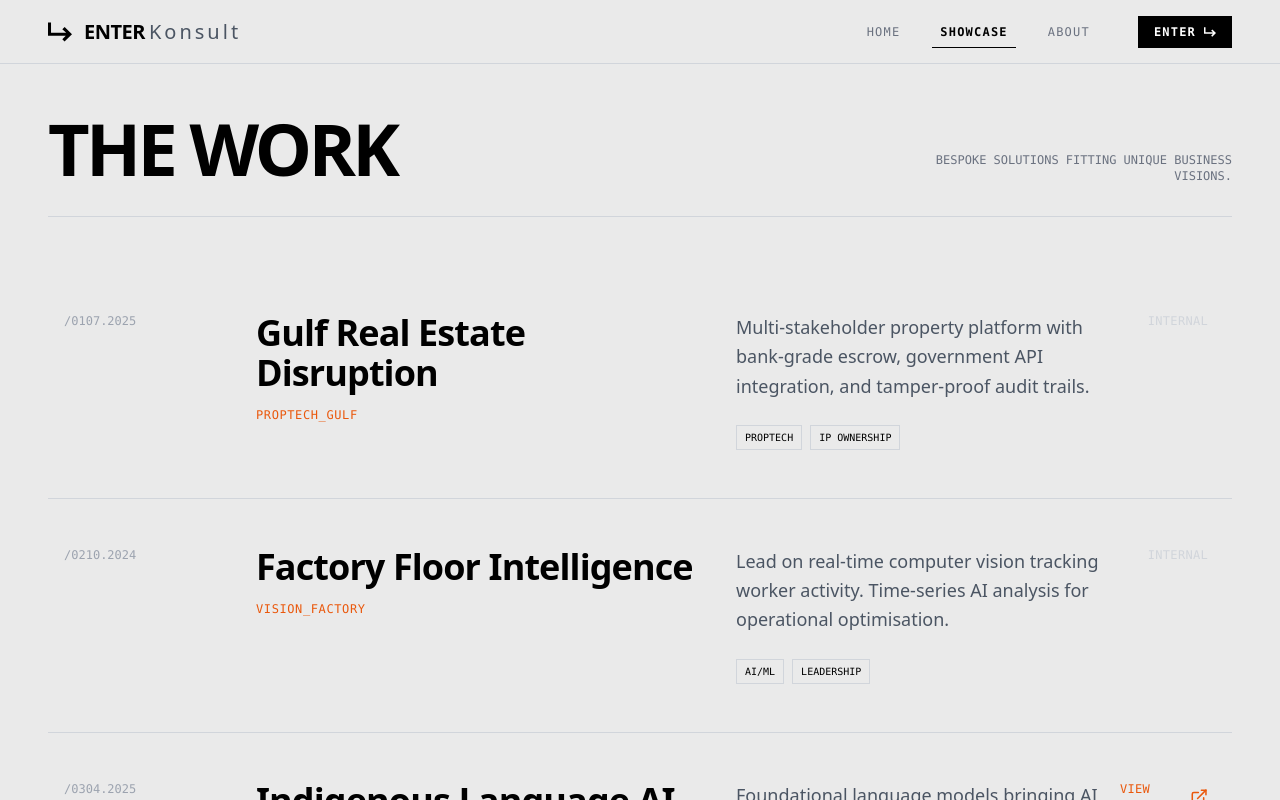
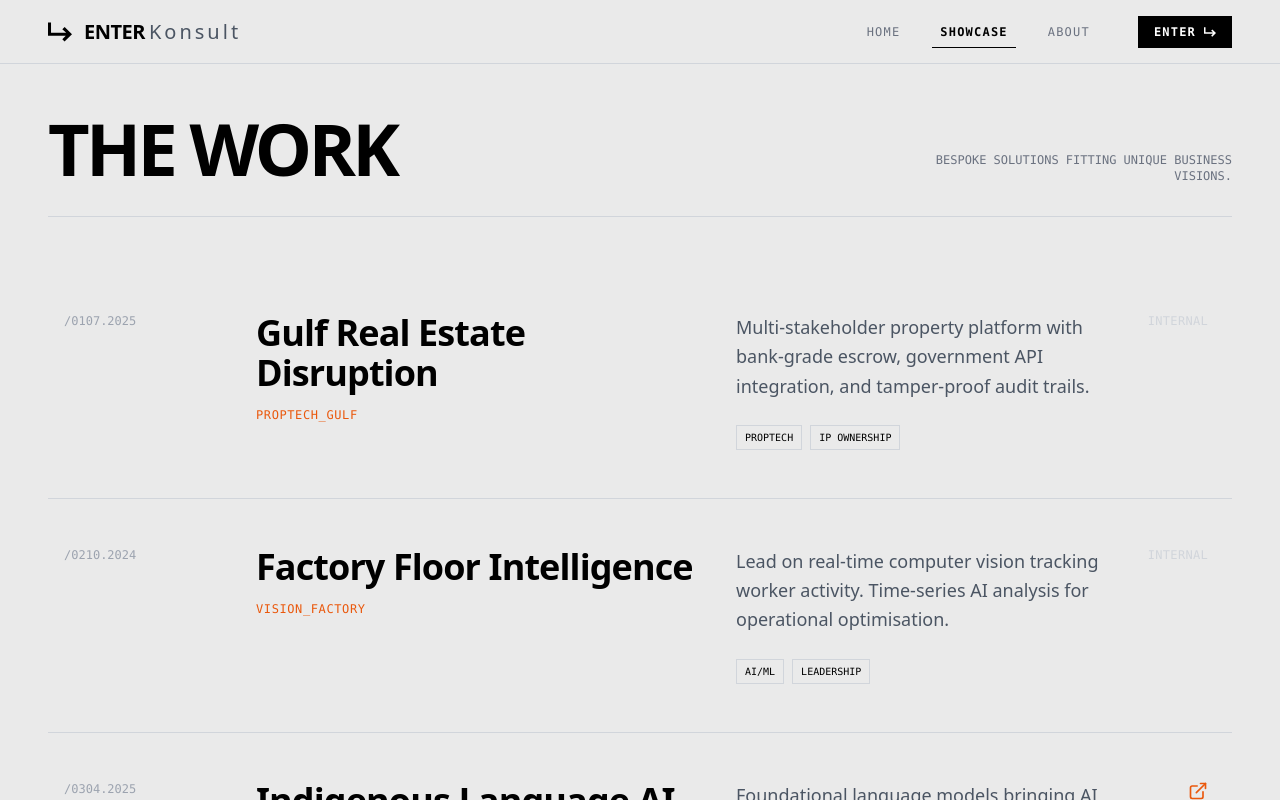
Before and after one commit to LaurieScheepers/enter-konsult-website, a React (Vite) app: page / in a window 1280 px wide. Both pictures are taken after a click on the button "SHOWCASE". Shown: the top 800 px of the page. Built offline with nearby package versions, Linux system fonts and the light colour scheme; the HTML template or start-up script is replaced by a standard one.

Commit message:
fix: remove View Live text, keep orange icon only (KISS)

```diff
--- a/src/App.jsx
+++ b/src/App.jsx
@@ -238,8 +238,7 @@ const ShowcasePage = () => (
           {/* Action */}
           <div className="md:col-span-1 flex justify-end items-start mt-4 md:mt-0 md:pr-2">
             {item.link ? (
-              <a href={item.link} target="_blank" rel="noopener noreferrer" className="flex items-center gap-2 text-orange-600 hover:text-black transition-colors group/link">
-                <span className="font-mono text-xs uppercase tracking-wide hidden sm:inline group-hover/link:underline">View Live</span>
+              <a href={item.link} target="_blank" rel="noopener noreferrer" className="text-orange-600 hover:text-black hover:scale-110 transition-all">
                 <ExternalLink className="w-5 h-5" />
               </a>
             ) : (
```
